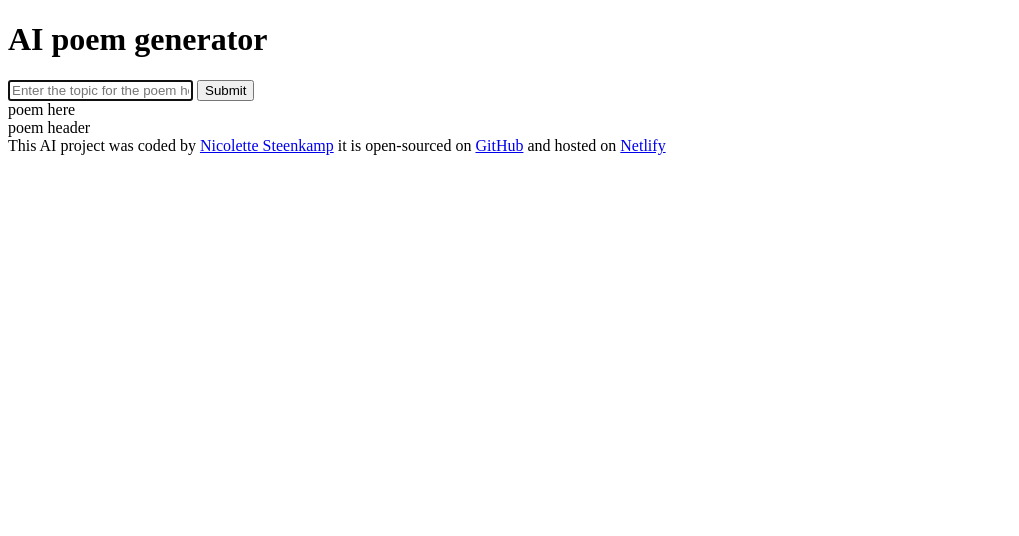
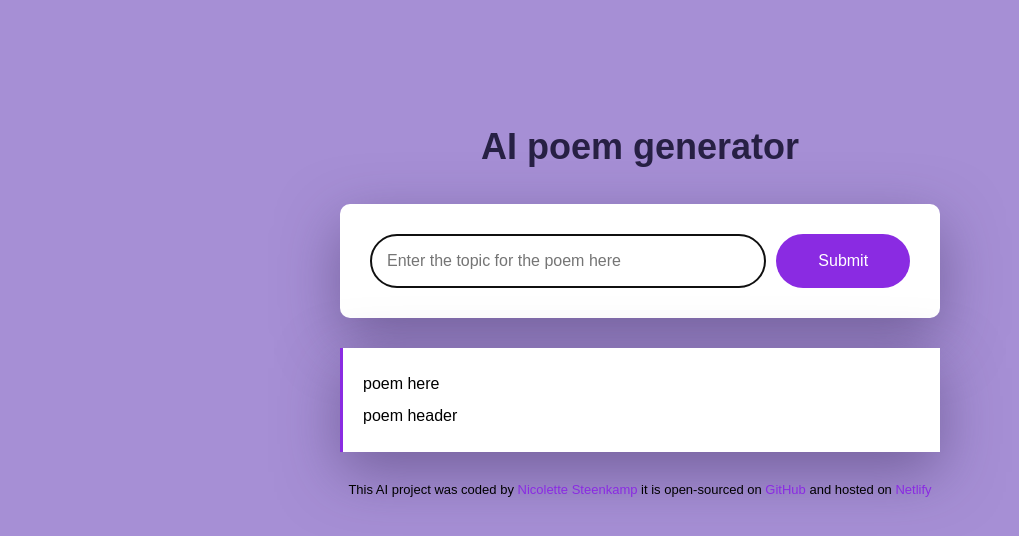
Before and after one commit to NicoletteSteenkamp/poem-generator, a plain HTML site: page index.html in a window 1280 px wide. Shown: the whole page, without its empty margins (0-1019 px from the left). Drawn offline with Linux system fonts and the light colour scheme.

Commit message:
added classes in HTML and added CSS

```diff
--- a/index.html
+++ b/index.html
@@ -8,20 +8,21 @@
     <title>AI poem generator</title>
 </head>
 <body>
+    <div class="container">
     <header>
     <h1>AI poem generator</h1>
 </header>
 <main>
     <form>
-        <input type="text" placeholder="Enter the topic for the poem here" autofocus required autocomplete="off"/>
-        <input type="submit" />
-<div>
+        <input type="text" placeholder="Enter the topic for the poem here" autofocus required autocomplete="off" class="instructions"/>
+        <input type="submit" class="submit-button"/>
+   </form>
+    <div class="poem">
         poem here
         <br/>
         poem header
         <br/>
     </div>
-    </form>
 </main>
 
 
@@ -29,6 +30,8 @@
 
 
 <footer>This AI project was coded by <a href="https://github.com/NicoletteSteenkamp" target="_blank">Nicolette Steenkamp</a> it is open-sourced on <a href="https://github.com/NicoletteSteenkamp/poem-generator" target="_blank">GitHub</a> and hosted on  <a href="https://ai-generator-for-poems.netlify.app/" target="_blank">Netlify</a></footer>
+</div>
 <script src="/src/index.js"></script>
+
 </body>
 </html>
--- a/src/style.css
+++ b/src/style.css
@@ -0,0 +1,72 @@
+body{
+    background-color: rgb(166, 143, 213);
+font-family: sans-serif;}
+
+.container{
+    margin: 120px auto;
+max-width: 600px;}
+
+header{
+     margin-bottom: 30px;
+
+}
+
+
+h1{
+    font-weight: 800;
+    text-align: center;
+font-size: 36px;
+line-height: 1.5;
+color:#272044;
+}
+
+
+form{
+    padding:30px;
+    background-color: white;
+    box-shadow: 0px 20px 60px rgba(65,50,100,0.5);
+    border-radius: 10px;
+    display: flex;
+    margin-bottom:30px;
+}
+
+.instructions{
+    padding: 16px;
+    border: 1px solid rgba(39, 33, 66, 0.5);
+    width: 80%;
+    font-size: 16px;
+    border-radius: 50px;
+    line-height: 20px;
+    color:#272044;
+
+}
+
+.submit-button{
+    margin-left: 10px;
+    background-color: blueviolet;
+    color: white;
+    font-size: 16px;
+    width: 150px;
+    border: none;
+    border-radius: 50px;
+    padding: 14px 24px;
+
+}
+
+.poem{
+    font-size: 16px;
+background-color: white;
+padding: 20px;
+line-height: 2;
+border-left: solid 3px blueviolet;
+box-shadow: 0px 20px 60px rgba(65,50,100,0.5);
+}
+
+footer{
+    text-align: center;
+    font-size: 13px;
+    margin-top: 30px;
+}
+
+a{text-decoration: none;
+color: blueviolet;}
```
Lines whose indentation alone changed are shown as unchanged.
